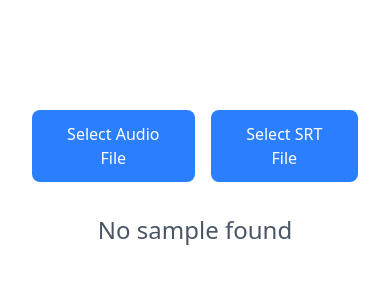
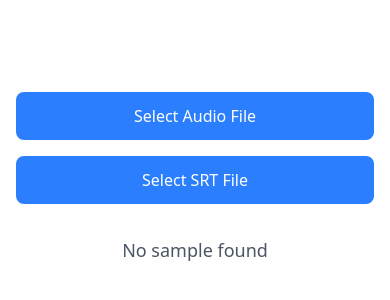
Before and after one commit to buffmail/shadowSpeaker, a Next.js app: page / in a window 390 px wide. Shown: the part 236-536 px from the top of the page. Built offline with nearby package versions, Linux system fonts and the light colour scheme.

Commit message:
revise responsiveness.

```diff
--- a/src/app/page.tsx
+++ b/src/app/page.tsx
@@ -6,7 +6,7 @@ import { opfsClearAll, opfsExist, opfsRead, opfsWrite } from "./util/opfs";
 import { AudioSample, splitMp3Segments } from "./util/sample";
 
 const LS_INDEX = "lastPlayIndex";
-const SCENE_TAG = /^\[SCENE] /
+const SCENE_TAG = /^\[SCENE] /;
 
 const loadPlayIndex = () => {
   if (window.localStorage) {
@@ -144,15 +144,15 @@ export default function Home() {
 
           const revisedText = text.replace(SCENE_TAG, "");
           if (SCENE_TAG.test(text)) {
-            ++sceneIdx
+            ++sceneIdx;
           }
 
-          return ({
+          return {
             startMsec: Math.round(startSeconds * 1000),
             endMsec: Math.round(endSeconds * 1000),
             text: revisedText,
             sceneIdx,
-          })
+          };
         })
         .map((elem, idx, all) => {
           const prevElem = all[idx - 1];
@@ -228,7 +228,7 @@ export default function Home() {
         const newEndIdx = sceneEndIdx === -1 ? segments.length : sceneEndIdx;
         rangeInfo = prevRangeInfo
           ? prevRangeInfo
-          : { beginIdx: newBeginIdx, endIdx: newEndIdx, };
+          : { beginIdx: newBeginIdx, endIdx: newEndIdx };
         let nextIndex = index + 1;
         if (nextIndex >= rangeInfo.endIdx) {
           nextIndex = rangeInfo.beginIdx;
@@ -247,7 +247,9 @@ export default function Home() {
         abSrcNode.start();
       }
       const rangeStr = rangeInfo
-        ? `[${rangeInfo.beginIdx + 1}~${rangeInfo.endIdx}][${sceneIdx + 1}/${scenes}]`
+        ? `[${rangeInfo.beginIdx + 1}~${rangeInfo.endIdx}][${
+            sceneIdx + 1
+          }/${scenes}]`
         : "";
       setStatus(`current: ${index + 1} / ${segments.length} ${rangeStr}`);
     } catch (error) {
@@ -274,7 +276,7 @@ export default function Home() {
                     "text/plain": [".srt"],
                     "application/x-subrip": [".srt"],
                     "text/srt": [".srt"],
-                  "application/srt": [".srt"]
+                    "application/srt": [".srt"],
                   },
                 },
               ],
@@ -314,24 +316,24 @@ export default function Home() {
   const isLoaded = audioSample.isLoaded();
 
   return (
-    <main className="min-h-screen flex items-center justify-center">
-      <div className="flex flex-col items-center gap-4 p-8">
-        <div className="flex gap-4">
+    <main className="min-h-screen flex items-center justify-center p-4 sm:p-8">
+      <div className="flex flex-col items-center gap-4 w-full max-w-6xl">
+        <div className="flex flex-col sm:flex-row gap-4 w-full">
           <button
             onClick={() => handleFileSelect("audio")}
-            className="cursor-pointer bg-blue-500 hover:bg-blue-600 text-white px-6 py-3 rounded-lg font-medium transition-colors"
+            className="cursor-pointer bg-blue-500 hover:bg-blue-600 text-white px-4 sm:px-6 py-3 rounded-lg font-medium transition-colors flex-1 sm:flex-none"
           >
             Select Audio File
           </button>
           <button
             onClick={() => handleFileSelect("srt")}
-            className="cursor-pointer bg-blue-500 hover:bg-blue-600 text-white px-6 py-3 rounded-lg font-medium transition-colors"
+            className="cursor-pointer bg-blue-500 hover:bg-blue-600 text-white px-4 sm:px-6 py-3 rounded-lg font-medium transition-colors flex-1 sm:flex-none"
           >
             Select SRT File
           </button>
         </div>
 
-        <div className="sticky top-0 z-10 bg-white dark:bg-gray-900 py-4 w-full flex flex-col items-center gap-4 p-8">
+        <div className="sticky top-0 z-10 bg-white dark:bg-gray-900 py-4 w-full flex flex-col items-center gap-4 px-4 sm:px-8">
           {isLoaded && (
             <div className="flex gap-4">
               <button
@@ -343,7 +345,8 @@ export default function Home() {
                     playAudioSegment(segIndex, false);
                   }
                 }}
-                className={`cursor-pointer ${playInfo
+                className={`cursor-pointer ${
+                  playInfo
                     ? "bg-red-500 hover:bg-red-600"
                     : "bg-green-500 hover:bg-green-600"
                 } text-white px-6 py-3 rounded-lg font-medium transition-colors`}
@@ -358,17 +361,17 @@ export default function Home() {
                 .getElementById(getRowId(segIndex))
                 ?.scrollIntoView({ behavior: "smooth", block: "center" });
             }}
-            className="text-2xl text-gray-600 dark:text-gray-400"
+            className="text-lg sm:text-2xl text-gray-600 dark:text-gray-400 text-center"
           >
             {status}
           </p>
           {isLoaded && (
-            <div className="flex gap-8">
+            <div className="flex gap-4 sm:gap-8 w-full justify-center">
               <div
                 onClick={() =>
                   segIndex > 0 && playAudioSegment(segIndex - 1, true)
                 }
-                className="cursor-pointer bg-blue-500 hover:bg-blue-600 px-4 rounded-2xl font-medium transition-colors text-6xl border-2 border-blue-500 text-white"
+                className="cursor-pointer bg-blue-500 hover:bg-blue-600 px-2 sm:px-4 rounded-2xl font-medium transition-colors text-3xl sm:text-6xl border-2 border-blue-500 text-white flex-1 sm:flex-none text-center"
               >
                 Prev
               </div>
@@ -377,7 +380,7 @@ export default function Home() {
                   segIndex < segments.length - 1 &&
                   playAudioSegment(segIndex + 1, true)
                 }
-                className="cursor-pointer bg-blue-500 hover:bg-blue-600 px-4 rounded-2xl font-medium transition-colors text-6xl border-2 border-blue-500 text-white"
+                className="cursor-pointer bg-blue-500 hover:bg-blue-600 px-2 sm:px-4 rounded-2xl font-medium transition-colors text-3xl sm:text-6xl border-2 border-blue-500 text-white flex-1 sm:flex-none text-center"
               >
                 Next
               </div>
@@ -385,13 +388,13 @@ export default function Home() {
           )}
         </div>
         {segments.length > 0 && (
-          <div className="mt-4 max-w-[90%]">
-            <table>
+          <div className="mt-4 w-full overflow-x-auto">
+            <table className="w-full">
               <thead>
                 <tr className="bg-gray-800">
-                  <th className="p-2 w-16">No.</th>
+                  <th className="p-2 w-12 sm:w-16">No.</th>
                   <th className="p-2 min-w-0 text-left">Text</th>
-                  <th className="p-2 w-24"></th>
+                  <th className="p-2 w-16 sm:w-24"></th>
                 </tr>
               </thead>
               <tbody>
@@ -410,17 +413,18 @@ export default function Home() {
                       }}
                     >
                       <td
-                        className={`p-0 text-center ${betweenRange ? "border-l-2 border-blue-500" : ""
+                        className={`p-1 sm:p-2 text-center ${
+                          betweenRange ? "border-l-2 border-blue-500" : ""
                         }`}
                       >
                         {index + 1}
                       </td>
-                      <td className="p-0 break-words min-w-0">
+                      <td className="p-1 sm:p-2 break-words min-w-0">
                         {segment.text}
                       </td>
-                      <td className="p-0">
+                      <td className="p-1 sm:p-2">
                         <button
-                          className="bg-blue-500 text-white px-0 py-0 rounded"
+                          className="bg-blue-500 text-white px-2 py-1 rounded text-sm"
                           onClick={() => playAudioSegment(index, true)}
                         >
                           Play
```
Lines whose indentation alone changed are shown as unchanged.
